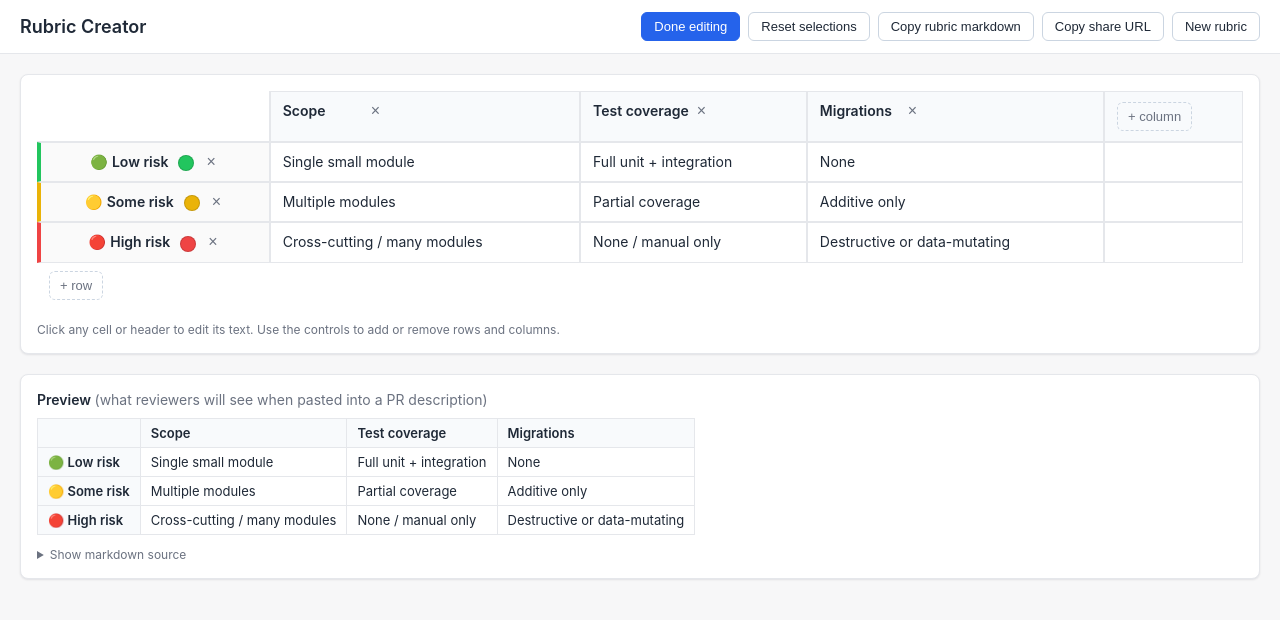
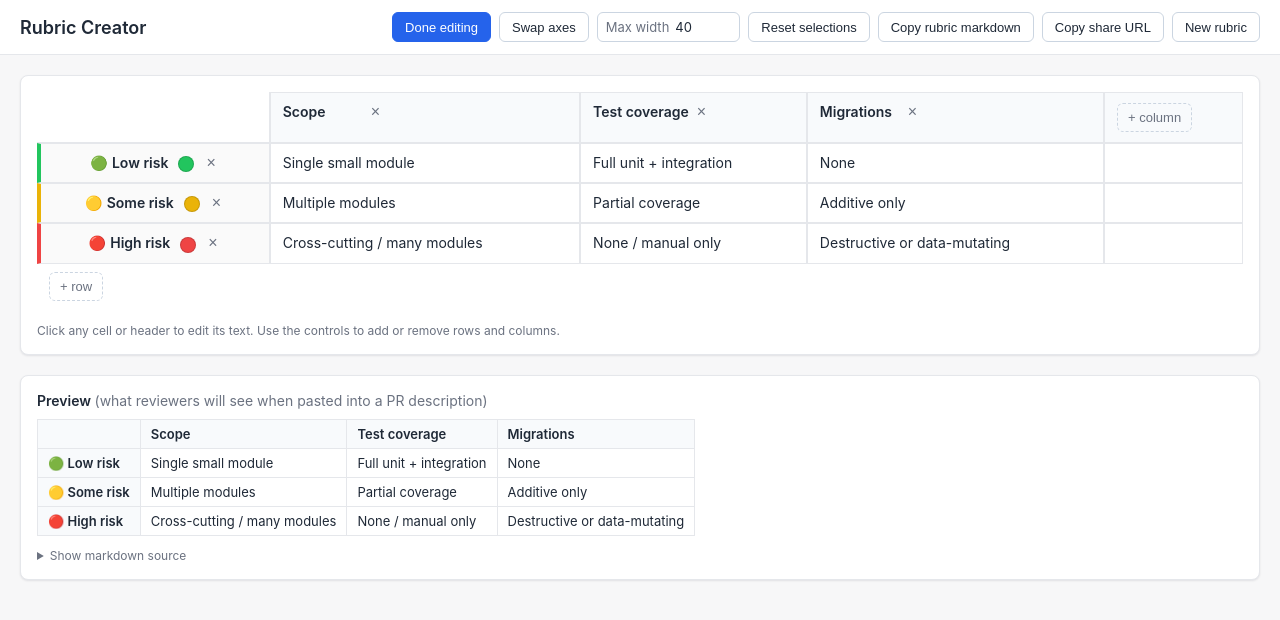
Before and after one commit to gainge/rubric-creator, a plain HTML site: page index.html in a window 1280 px wide. Both pictures are taken after a click on the button "Edit rubric". Drawn offline with Linux system fonts and the light colour scheme.

Commit message:
support transpose and max width - claude

```diff
--- a/app.js
+++ b/app.js
@@ -28,11 +28,17 @@ const NEW_RL_DEFAULTS = { emoji: '⚪', color: '#94a3b8' };
 
 const STORAGE_KEY = 'rubric-creator:structure:v1';
 
+const DEFAULT_CONFIG = {
+  orientation: 'risk-rows', // 'risk-rows' | 'category-rows'
+  maxColWidth: 40,          // chars per markdown table cell; 0 disables wrapping
+};
+
 const state = {
   riskLevels: [],
   categories: [],
   criteria:   {},
   selections: {},
+  config: { ...DEFAULT_CONFIG },
   mode: 'use',
 };
 
@@ -57,10 +63,14 @@ function makeDefaultStructure() {
   };
 }
 
-function applyStructure({ riskLevels, categories, criteria }) {
+function applyStructure({ riskLevels, categories, criteria, config }) {
   state.riskLevels = riskLevels;
   state.categories = categories;
   state.criteria   = criteria || {};
+  state.config = {
+    orientation: config?.orientation === 'category-rows' ? 'category-rows' : 'risk-rows',
+    maxColWidth: Number.isFinite(config?.maxColWidth) ? config.maxColWidth : DEFAULT_CONFIG.maxColWidth,
+  };
   state.selections = {};
   saveStructureToStorage();
 }
@@ -68,12 +78,17 @@ function applyStructure({ riskLevels, categories, criteria }) {
 // === Storage ===
 function saveStructureToStorage() {
   try {
-    localStorage.setItem(STORAGE_KEY, JSON.stringify({
+    localStorage.setItem(STORAGE_KEY, JSON.stringify(serializableStructure()));
+  } catch (_) { /* localStorage disabled — in-memory only */ }
+}
+
+function serializableStructure() {
+  return {
     riskLevels: state.riskLevels,
     categories: state.categories,
     criteria:   state.criteria,
-    }));
-  } catch (_) { /* localStorage disabled — in-memory only */ }
+    config:     state.config,
+  };
 }
 
 function loadStructureFromStorage() {
@@ -90,11 +105,7 @@ function loadStructureFromStorage() {
 // JSON → UTF-8 → base64 → hash fragment. If payloads ever push browser URL
 // limits (~tens of KB safe in practice), swap btoa for lz-string compression.
 function encodeStructureToHash() {
-  const payload = JSON.stringify({
-    riskLevels: state.riskLevels,
-    categories: state.categories,
-    criteria:   state.criteria,
-  });
+  const payload = JSON.stringify(serializableStructure());
   return 'r=' + btoa(unescape(encodeURIComponent(payload)));
 }
 
@@ -112,8 +123,13 @@ function decodeStructureFromHash() {
 // === Render ===
 function render() {
   document.body.dataset.mode = state.mode;
+  document.body.dataset.orientation = state.config.orientation;
   document.getElementById('mode-toggle').textContent =
     state.mode === 'edit' ? 'Done editing' : 'Edit rubric';
+  const widthInput = document.getElementById('max-width');
+  if (widthInput && document.activeElement !== widthInput) {
+    widthInput.value = String(state.config.maxColWidth);
+  }
   renderTable();
   renderPreview();
 }
@@ -122,15 +138,68 @@ function renderTable() {
   const table = document.getElementById('rubric');
   table.innerHTML = '';
 
-  // Header
+  const catsAsRows = state.config.orientation === 'category-rows';
+  const rowItems = catsAsRows ? state.categories : state.riskLevels;
+  const colItems = catsAsRows ? state.riskLevels : state.categories;
+  const isRiskItem = item => 'emoji' in item;
+  const headerFor = item => isRiskItem(item) ? renderRiskHeader(item) : renderCategoryHeader(item);
+  const addColAction = catsAsRows ? addRiskLevel : addCategory;
+  const addRowAction = catsAsRows ? addCategory   : addRiskLevel;
+
+  // === Header row ===
   const thead = document.createElement('thead');
   const headRow = document.createElement('tr');
-
   const corner = document.createElement('th');
   corner.className = 'corner';
   headRow.appendChild(corner);
+  colItems.forEach(col => headRow.appendChild(headerFor(col)));
+  if (state.mode === 'edit') headRow.appendChild(renderAddButton('col', addColAction));
+  thead.appendChild(headRow);
+  table.appendChild(thead);
 
-  state.categories.forEach(cat => {
+  // === Body rows ===
+  const tbody = document.createElement('tbody');
+  rowItems.forEach(rowItem => {
+    const tr = document.createElement('tr');
+    tr.appendChild(headerFor(rowItem));
+    colItems.forEach(colItem => {
+      const rl  = isRiskItem(rowItem) ? rowItem : colItem;
+      const cat = isRiskItem(rowItem) ? colItem : rowItem;
+      tr.appendChild(renderCriteriaCell(rl, cat));
+    });
+    if (state.mode === 'edit') tr.appendChild(document.createElement('td')); // filler under "+ col"
+    tbody.appendChild(tr);
+  });
+
+  if (state.mode === 'edit') {
+    const addTr = document.createElement('tr');
+    addTr.className = 'add-row-row';
+    const td = document.createElement('td');
+    td.colSpan = colItems.length + 2;
+    td.className = 'add-row';
+    const btn = document.createElement('button');
+    btn.type = 'button';
+    btn.textContent = '+ row';
+    btn.addEventListener('click', addRowAction);
+    td.appendChild(btn);
+    addTr.appendChild(td);
+    tbody.appendChild(addTr);
+  }
+  table.appendChild(tbody);
+}
+
+function renderAddButton(kind, action) {
+  const th = document.createElement('th');
+  th.className = kind === 'col' ? 'add-col' : 'add-row';
+  const btn = document.createElement('button');
+  btn.type = 'button';
+  btn.textContent = kind === 'col' ? '+ column' : '+ row';
+  btn.addEventListener('click', action);
+  th.appendChild(btn);
+  return th;
+}
+
+function renderCategoryHeader(cat) {
   const th = document.createElement('th');
   th.className = 'cat-header';
 
@@ -152,34 +221,17 @@ function renderTable() {
     const remove = document.createElement('button');
     remove.className = 'remove-btn';
     remove.textContent = '×';
-      remove.title = 'Remove column';
+    remove.title = 'Remove category';
     remove.addEventListener('click', () => removeCategory(cat.id));
     th.appendChild(remove);
   }
-    headRow.appendChild(th);
-  });
+  return th;
+}
 
-  if (state.mode === 'edit') {
-    const addTh = document.createElement('th');
-    addTh.className = 'add-col';
-    const btn = document.createElement('button');
-    btn.type = 'button';
-    btn.textContent = '+ column';
-    btn.addEventListener('click', addCategory);
-    addTh.appendChild(btn);
-    headRow.appendChild(addTh);
-  }
-  thead.appendChild(headRow);
-  table.appendChild(thead);
-
-  // Body
-  const tbody = document.createElement('tbody');
-  state.riskLevels.forEach(rl => {
-    const tr = document.createElement('tr');
-
-    const rlHeader = document.createElement('th');
-    rlHeader.className = 'rl-header';
-    rlHeader.style.setProperty('--rl-color', rl.color);
+function renderRiskHeader(rl) {
+  const th = document.createElement('th');
+  th.className = 'rl-header';
+  th.style.setProperty('--rl-color', rl.color);
 
   if (state.mode === 'edit') {
     const emojiEl = document.createElement('span');
@@ -188,7 +240,6 @@ function renderTable() {
     emojiEl.spellcheck = false;
     emojiEl.textContent = rl.emoji;
     emojiEl.addEventListener('input', () => {
-        // Keep emoji compact — grab first grapheme-ish chunk
       const v = emojiEl.textContent.trim();
       rl.emoji = Array.from(v)[0] || '';
       saveStructureToStorage();
@@ -215,16 +266,17 @@ function renderTable() {
     const remove = document.createElement('button');
     remove.className = 'remove-btn';
     remove.textContent = '×';
-      remove.title = 'Remove row';
+    remove.title = 'Remove risk level';
     remove.addEventListener('click', () => removeRiskLevel(rl.id));
 
-      rlHeader.append(emojiEl, labelEl, colorBtn, remove);
+    th.append(emojiEl, labelEl, colorBtn, remove);
   } else {
-      rlHeader.textContent = `${rl.emoji} ${rl.label}`;
+    th.textContent = `${rl.emoji} ${rl.label}`;
   }
-    tr.appendChild(rlHeader);
+  return th;
+}
 
-    state.categories.forEach(cat => {
+function renderCriteriaCell(rl, cat) {
   const td = document.createElement('td');
   td.className = 'criteria-cell';
   const key = `${rl.id}:${cat.id}`;
@@ -252,32 +304,7 @@ function renderTable() {
       render();
     });
   }
-      tr.appendChild(td);
-    });
-
-    if (state.mode === 'edit') {
-      // Filler cell aligned with "+ column" header
-      tr.appendChild(document.createElement('td'));
-    }
-    tbody.appendChild(tr);
-  });
-
-  if (state.mode === 'edit') {
-    const addTr = document.createElement('tr');
-    addTr.className = 'add-row-row';
-    const td = document.createElement('td');
-    td.colSpan = state.categories.length + 2;
-    td.className = 'add-row';
-    const btn = document.createElement('button');
-    btn.type = 'button';
-    btn.textContent = '+ row';
-    btn.addEventListener('click', addRiskLevel);
-    td.appendChild(btn);
-    addTr.appendChild(td);
-    tbody.appendChild(addTr);
-  }
-
-  table.appendChild(tbody);
+  return td;
 }
 
 // === Color palette popover ===
@@ -365,17 +392,45 @@ function escapeMd(s) {
     .replace(/\r?\n/g, ' ');
 }
 
+// Wrap on word boundaries, then escape each line, then rejoin with <br>.
+// GitHub-flavored markdown renders <br> inside table cells as a line break,
+// so a long cell stays readable instead of stretching the column.
+function wrapAndEscape(text, maxWidth) {
+  if (!text) return '';
+  const w = Number(maxWidth) || 0;
+  if (w <= 0) return escapeMd(text);
+  const words = String(text).split(/\s+/).filter(Boolean);
+  const lines = [];
+  let cur = '';
+  for (const word of words) {
+    if (!cur) { cur = word; continue; }
+    if ((cur + ' ' + word).length > w) { lines.push(cur); cur = word; }
+    else { cur += ' ' + word; }
+  }
+  if (cur) lines.push(cur);
+  return lines.map(escapeMd).join('<br>');
+}
+
 function buildMarkdown() {
-  const cats = state.categories;
-  const headerCells = ['', ...cats.map(c => escapeMd(c.label) || ' ')];
+  const catsAsRows = state.config.orientation === 'category-rows';
+  const rowItems = catsAsRows ? state.categories : state.riskLevels;
+  const colItems = catsAsRows ? state.riskLevels : state.categories;
+  const w = state.config.maxColWidth;
+  const labelOf = item =>
+    'emoji' in item ? `${item.emoji} ${item.label}`.trim() : item.label;
+
+  const headerCells = ['', ...colItems.map(c => wrapAndEscape(labelOf(c), w) || ' ')];
   const lines = [
     '| ' + headerCells.join(' | ') + ' |',
     '|' + headerCells.map(() => '---').join('|') + '|',
   ];
-  state.riskLevels.forEach(rl => {
-    const row = [`${rl.emoji} ${escapeMd(rl.label)}`.trim()];
-    cats.forEach(cat => {
-      const text = escapeMd(state.criteria[`${rl.id}:${cat.id}`] || '');
+
+  rowItems.forEach(rowItem => {
+    const row = [wrapAndEscape(labelOf(rowItem), w) || ' '];
+    colItems.forEach(colItem => {
+      const rl  = 'emoji' in rowItem ? rowItem : colItem;
+      const cat = 'emoji' in rowItem ? colItem : rowItem;
+      const text = wrapAndEscape(state.criteria[`${rl.id}:${cat.id}`] || '', w);
       if (state.selections[cat.id] === rl.id) {
         row.push(`**${rl.emoji} ${text || ' '}**`);
       } else {
@@ -413,8 +468,10 @@ function renderMdTable(md) {
   const rows = lines.map(parseRow);
   rows.splice(1, 1); // drop the |---| separator row
 
+  // Escape HTML, then restore the small set of inline tags our markdown emits.
   const renderCell = txt =>
     txt.replace(/&/g, '&amp;').replace(/</g, '&lt;').replace(/>/g, '&gt;')
+       .replace(/&lt;br\s*\/?&gt;/gi, '<br>')
        .replace(/\*\*(.+?)\*\*/g, '<strong>$1</strong>');
 
   let html = '<table class="md-preview"><thead><tr>';
@@ -437,6 +494,20 @@ function wireGlobalEvents() {
   document.getElementById('mode-toggle').addEventListener('click', () => {
     state.mode = state.mode === 'edit' ? 'use' : 'edit';
     render();
+  });
+
+  document.getElementById('swap-axes').addEventListener('click', () => {
+    state.config.orientation =
+      state.config.orientation === 'risk-rows' ? 'category-rows' : 'risk-rows';
+    saveStructureToStorage();
+    render();
+  });
+
+  document.getElementById('max-width').addEventListener('input', e => {
+    const raw = parseInt(e.target.value, 10);
+    state.config.maxColWidth = Number.isFinite(raw) && raw >= 0 ? raw : 0;
+    saveStructureToStorage();
+    renderPreview();
   });
 
   document.getElementById('copy-rubric').addEventListener('click', async e => {
--- a/index.html
+++ b/index.html
@@ -11,6 +11,11 @@
     <h1>Rubric Creator</h1>
     <div class="actions">
       <button id="mode-toggle" type="button">Edit rubric</button>
+      <button id="swap-axes" type="button" title="Swap rows and columns">Swap axes</button>
+      <label class="width-control" title="Max characters per markdown column before wrapping on word boundaries. 0 disables wrapping.">
+        Max width
+        <input id="max-width" type="number" min="0" max="200" step="1" value="40">
+      </label>
       <button id="reset-selections" type="button" title="Clear all selections">Reset selections</button>
       <button id="copy-rubric" type="button">Copy rubric markdown</button>
       <button id="copy-url" type="button">Copy share URL</button>
--- a/styles.css
+++ b/styles.css
@@ -53,6 +53,27 @@ body {
 .actions button:hover { background: #f1f5f9; }
 #mode-toggle { background: var(--accent); color: #fff; border-color: var(--accent); }
 #mode-toggle:hover { background: #1d4ed8; }
+
+.width-control {
+  display: inline-flex;
+  align-items: center;
+  gap: 6px;
+  font-size: 13px;
+  color: var(--muted);
+  border: 1px solid var(--border-strong);
+  border-radius: 6px;
+  padding: 0 8px;
+  background: var(--panel);
+}
+.width-control input {
+  width: 56px;
+  border: none;
+  outline: none;
+  font: inherit;
+  color: var(--text);
+  padding: 6px 0;
+  background: transparent;
+}
 
 main {
   padding: 20px;
@@ -122,11 +143,12 @@ body[data-mode="use"]  .hint[data-show-in="edit"] { display: none; }
 
 .rubric .rl-header {
   --rl-color: #94a3b8;
-  border-left: 4px solid var(--rl-color);
   white-space: nowrap;
   font-weight: 600;
   background: #fafafa;
 }
+.rubric tbody .rl-header { border-left: 4px solid var(--rl-color); }
+.rubric thead .rl-header { border-top:  4px solid var(--rl-color); }
 body[data-mode="edit"] .rubric .rl-header {
   display: table-cell;
 }
```
Lines whose indentation alone changed are shown as unchanged.
